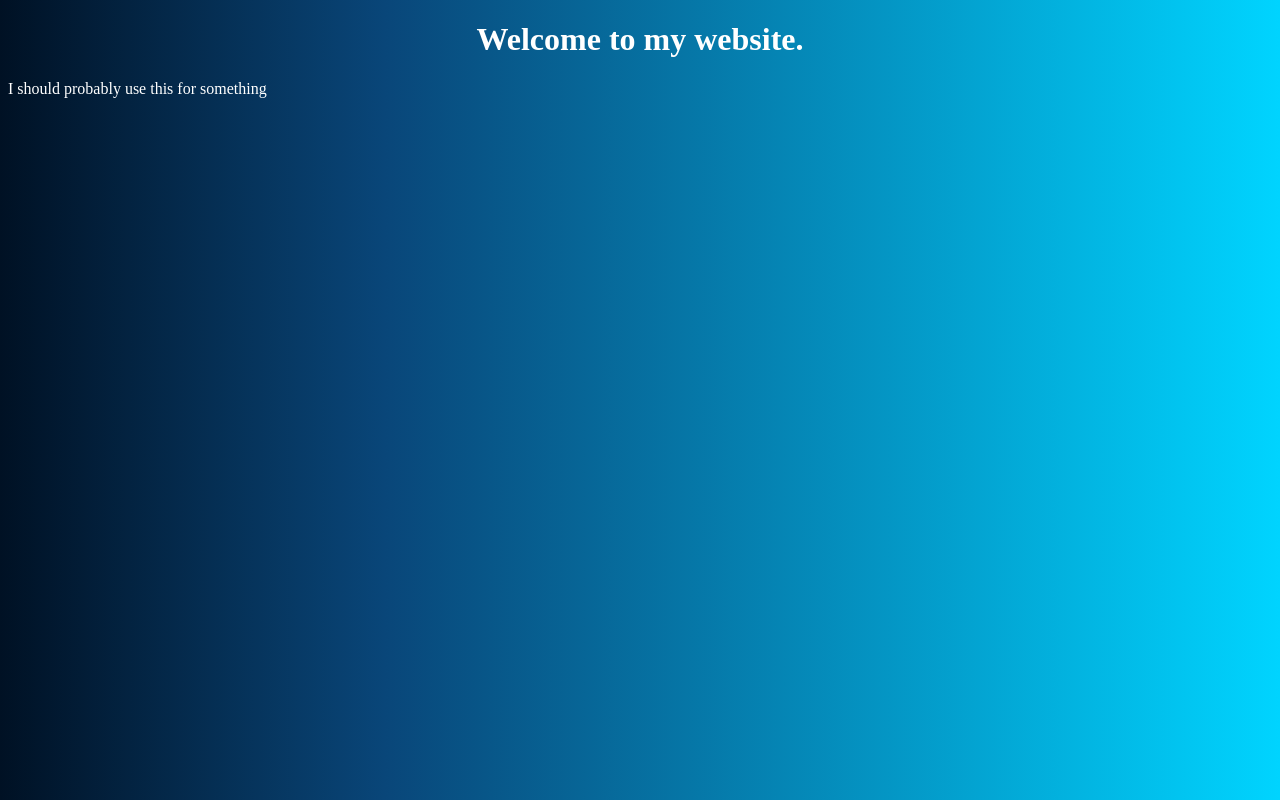
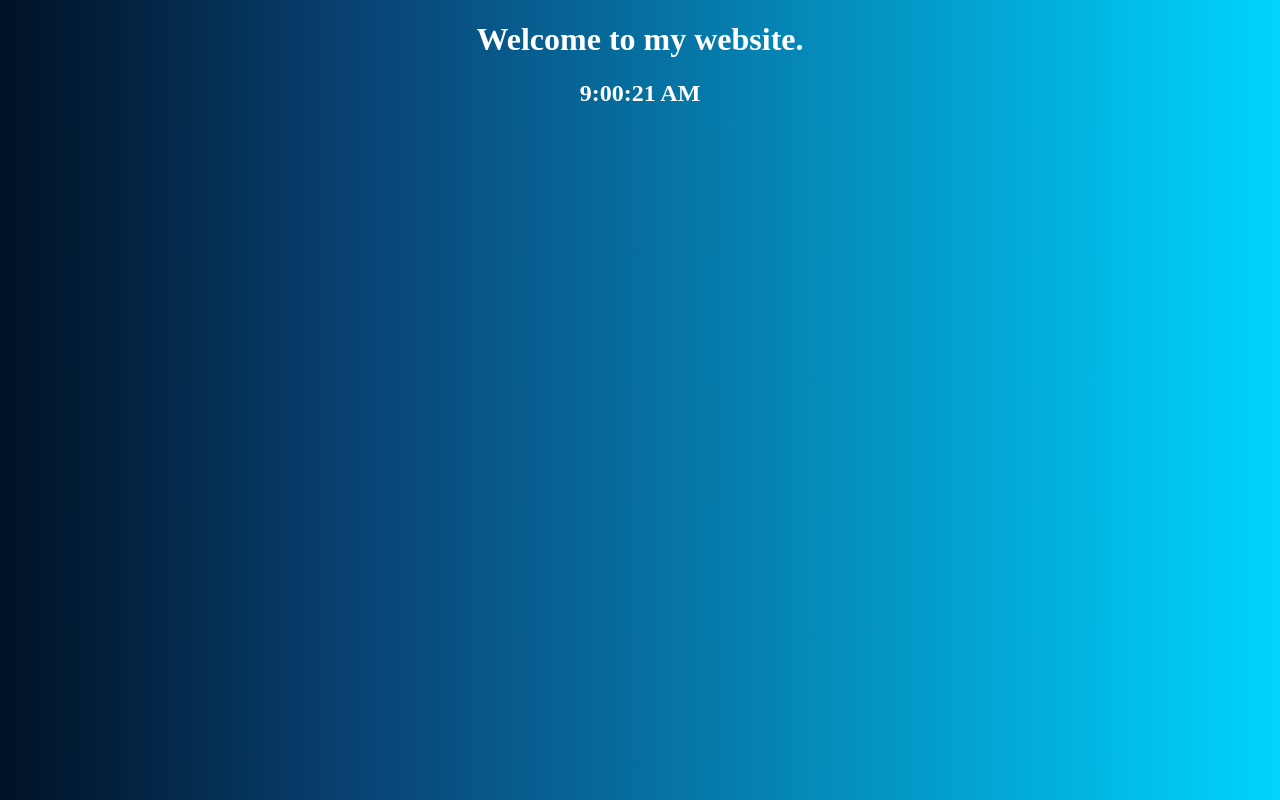
Before and after one commit to AkkozaDevelops/akkozadevelops.github.io, a plain HTML site: page index.html in a window 1280 px wide. Drawn offline with Linux system fonts and the light colour scheme.

Commit message:
Update index.html

```diff
--- a/index.html
+++ b/index.html
@@ -6,13 +6,39 @@
     <link rel="stylesheet" href="./style.css">
   </head>
 
+  <script>
+  function time() {
+    var today = new Date();
+    var h = today.getHours();
+    var m = today.getMinutes();
+    var s = today.getSeconds();
+    m = checkTime(m);
+    s = checkTime(s);
+    document.getElementById('time').innerHTML = standardTime(h) + ":" + m + ":" + s + timestamp(h);
+    var t = setTimeout(time, 500);
+   }
+   function checkTime(i) {
+    if (i < 10) {i = "0" + i};
+    return i;
+   }
+
+    function timestamp(hour) {
+    if (hour < 12) { return " AM";} else { return " PM";};
+    }
+    function standardTime(hour) {
+      if (hour < 12) {return hour;} else {return hour-12;};
+    }
+  </script>
+
   <style>
 
   </style>
 
-  <body class="grad" text="#ffffff">
+  <body class="grad" text="#ffffff" onload="time()">
     <h1 align="center">Welcome to my website.</h1>
-    <p> I should probably use this for something</p>
+    <!--<button align="center" class="button" onclick="getElementById('test').innerHTML = Date()">test</button>-->
+    <h2 id="time" align="center">0:00:00 AM</h2>
+
   </body>
 
 </html>
```
